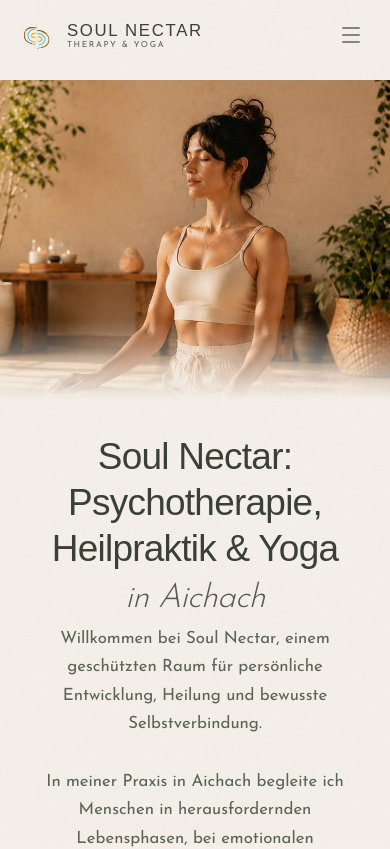
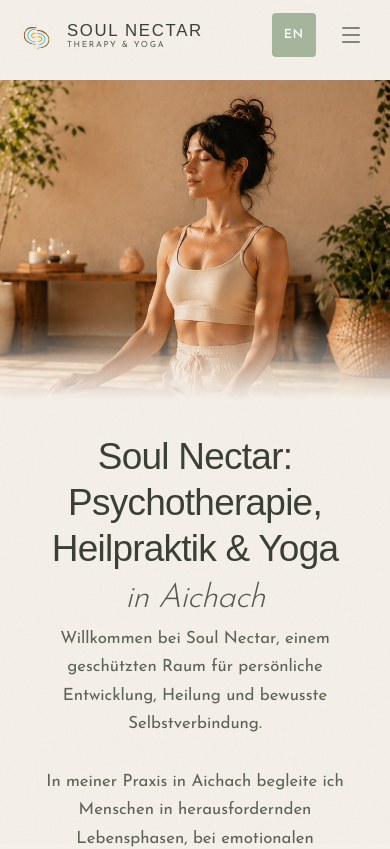
Before and after one commit to atharxv/Soul-Nectar, a Next.js app: page / in a window 390 px wide. Shown: the top 849 px of the page. Built offline with nearby package versions, Linux system fonts and the light colour scheme; a web font is replaced by a local one.

Commit message:
fix: make language translation switcher directly accessible in mobile top header navbar

```diff
--- a/src/app/globals.css
+++ b/src/app/globals.css
@@ -295,8 +295,10 @@
   .desktop-menu, .nav-book-btn {
     display: none !important;
   }
-  .mobile-toggle {
-    display: block !important;
+  .mobile-nav-actions {
+    display: flex !important;
+    align-items: center;
+    gap: 0.8rem;
   }
 }
 
@@ -1320,6 +1322,17 @@
   .mobile-toggle:focus {
     opacity: 1 !important;
   }
+
+  /* One-click translation toggle in mobile header */
+  .mobile-lang-navbar-btn {
+    opacity: 0.9;
+    transition: all 0.3s var(--ease-lux) !important;
+  }
+
+  .mobile-lang-navbar-btn:active {
+    background-color: var(--accent-olive-dark) !important;
+    transform: scale(0.95);
+  }
 }
 
 /* ============================================
--- a/src/components/Navbar.js
+++ b/src/components/Navbar.js
@@ -185,15 +185,42 @@
           </Link>
         </div>
 
-        {/* [MOBILE MENU IMPROVEMENT 6] Standardised Close / Menu toggle button at 24px Lucide size */}
+        {/* [MOBILE ACTIONS] Direct direct one-click translation switcher + standardised menu toggle */}
+        <div className="mobile-nav-actions" style={{ display: "none" }}>
+          <button
+            onClick={() => setLang(lang === 'DE' ? 'EN' : 'DE')}
+            className="mobile-lang-navbar-btn"
+            aria-label={lang === 'DE' ? t('nav.ariaLangEN') : t('nav.ariaLangDE')}
+            style={{
+              display: "flex",
+              alignItems: "center",
+              justifyContent: "center",
+              width: "44px",
+              height: "44px",
+              borderRadius: "4px",
+              backgroundColor: "var(--accent-olive-light)",
+              color: "var(--white)",
+              border: "none",
+              cursor: "pointer",
+              fontFamily: "var(--font-sans)",
+              fontSize: "0.75rem",
+              fontWeight: 600,
+              letterSpacing: "0.05em",
+              transition: "background-color 0.3s var(--ease-lux)"
+            }}
+          >
+            {lang === 'DE' ? 'EN' : 'DE'}
+          </button>
+
           <button
             className="mobile-toggle"
             onClick={() => setIsOpen(!isOpen)}
             aria-label={isOpen ? t('nav.ariaCloseMenu') : t('nav.ariaOpenMenu')}
-          style={{ display: "none", color: "var(--text-primary)", position: "relative", zIndex: 60 }}
+            style={{ color: "var(--text-primary)", position: "relative", zIndex: 60 }}
           >
             {isOpen ? <X size={24} /> : <Menu size={24} />}
           </button>
+        </div>
       </div>
 
       {/* Mobile Menu Overlay */}
```
Lines whose indentation alone changed are shown as unchanged.
